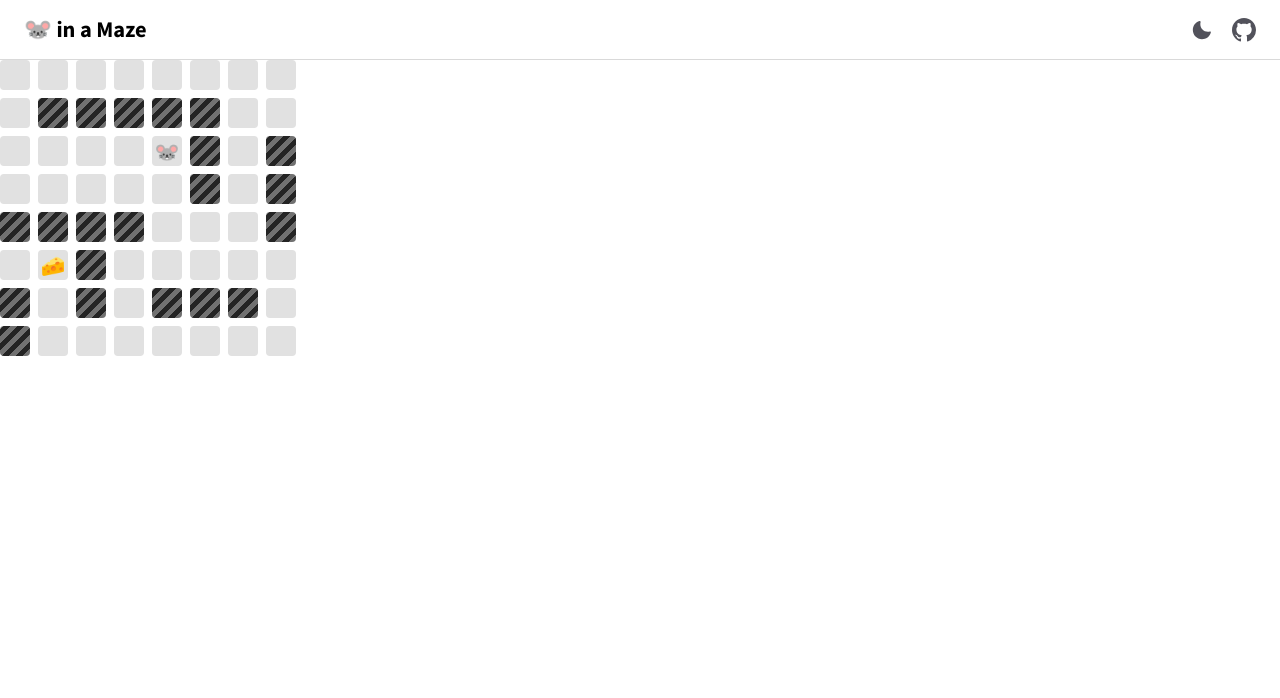
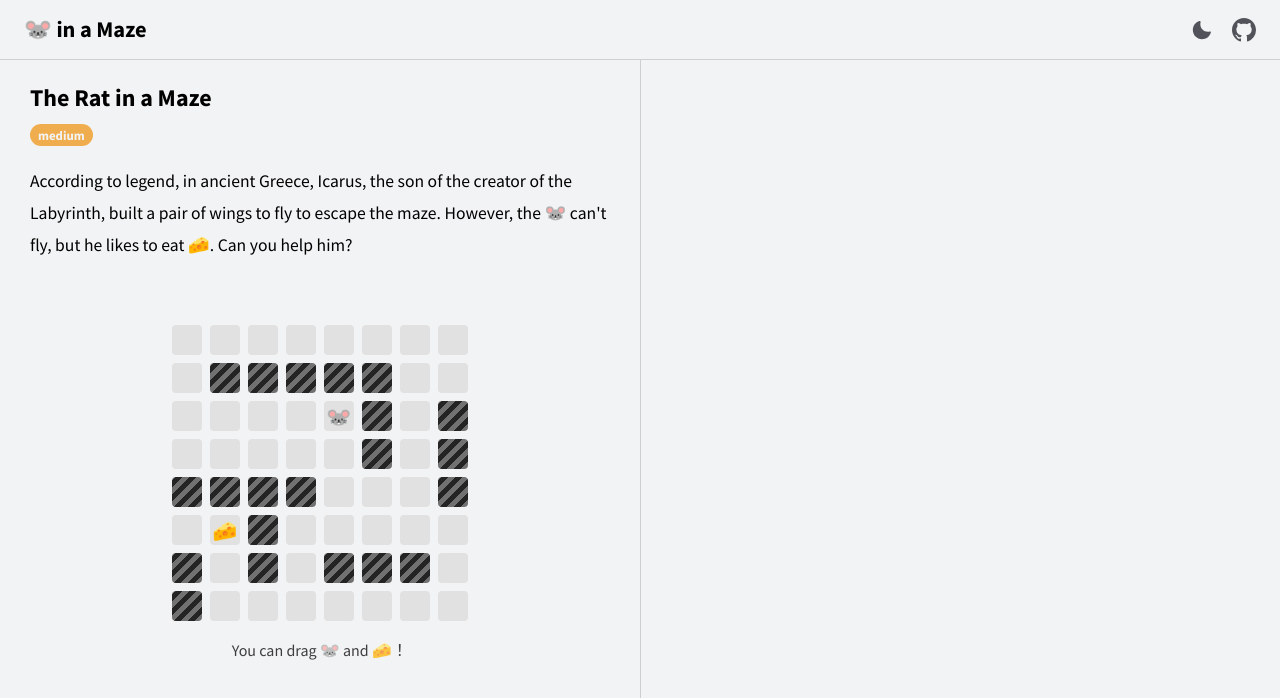
Before and after one commit to maxam2017/rat-in-a-maze, a Next.js app: page / in a window 1280 px wide. Shown: the top 698 px of the page. Built offline with nearby package versions, Linux system fonts and the light colour scheme.

Commit message:
feat: add question description

```diff
--- a/assets/stylesheet/globals.scss
+++ b/assets/stylesheet/globals.scss
@@ -11,6 +11,13 @@
 
   background-color: var(--ui-background);
   transition: all 0.3s;
+  height: 100%;
+}
+
+#__next {
+  display: flex;
+  flex-direction: column;
+  min-height: 100%;
 }
 
 a {
--- /dev/null
+++ b/assets/stylesheet/home.module.scss
@@ -0,0 +1,19 @@
+.view {
+  display: flex;
+  flex: 1;
+}
+
+.view__col {
+  flex: 1;
+  display: flex;
+  flex-direction: column;
+  align-items: center;
+  &:first-of-type {
+    border-right: 1px solid var(--ui-separator);
+  }
+}
+
+.maze__help {
+  margin-top: 20px;
+  color: var(--ui-text-dim);
+}
--- a/assets/stylesheet/variables.scss
+++ b/assets/stylesheet/variables.scss
@@ -3,7 +3,7 @@
   --ui-text-bright: var(--text-dark);
   --ui-text-dim: var(--text-semi-dark);
   --ui-foreground: #52525b;
-  --ui-background: #ffffff;
+  --ui-background: #f2f3f4;
   --ui-separator: rgba(0, 0, 0, 0.15);
 
   --text-dark: rgba(0, 0, 0, 1);
@@ -21,7 +21,7 @@
 [data-theme="dark"] {
   --ui-text: var(--text-semi-white);
   --ui-text-bright: var(--text-white);
-  --ui-text-dim: var(--text-semi-light-white);
+  --ui-text-dim: var(--text-semi-white);
 
   --ui-background: #202124;
   --ui-foreground: #fafbfc;
--- /dev/null
+++ b/components/question/index.ts
@@ -0,0 +1 @@
+export { default } from "./question";
--- /dev/null
+++ b/components/question/question.module.scss
@@ -0,0 +1,31 @@
+.question {
+  width: 100%;
+  padding: 24px 30px;
+}
+
+.question__title {
+  display: flex;
+  flex-direction: column;
+  align-items: flex-start;
+  padding-bottom: 20px;
+  margin: 0;
+}
+
+.question__subtitle {
+  display: flex;
+  align-items: center;
+  margin: 12px 0 0;
+  padding: 4px 8px;
+  border-radius: 100px;
+  color: var(--ui-background);
+  background-color: #f0ad4e;
+  font-size: 0.8rem;
+  font-weight: 700;
+}
+
+.question__content {
+  line-height: 1.8;
+  font-size: 1.1rem;
+  font-weight: 400;
+  margin-bottom: 2.5rem;
+}
--- /dev/null
+++ b/components/question/question.tsx
@@ -0,0 +1,18 @@
+import styles from "./question.module.scss";
+
+export default function Question() {
+  return (
+    <div className={styles.question}>
+      <h2 className={styles.question__title}>
+        The Rat in a Maze
+        <p className={styles.question__subtitle}>medium</p>
+      </h2>
+      <article className={styles.question__content}>
+        According to legend, in ancient Greece, Icarus, the son of the creator
+        of the Labyrinth, built a pair of wings to fly to escape the maze.
+        However, the 🐭 can&#39;t fly, but he likes to eat 🧀️. Can you help
+        him?
+      </article>
+    </div>
+  );
+}
--- a/pages/index.tsx
+++ b/pages/index.tsx
@@ -1,8 +1,19 @@
 import MazeContainer from "components/maze/maze-container";
+import Question from "components/question";
 import type { NextPage } from "next";
+import styles from "../assets/stylesheet/home.module.scss";
 
 const Home: NextPage = () => {
-  return <MazeContainer />;
+  return (
+    <div className={styles.view}>
+      <div className={styles.view__col}>
+        <Question />
+        <MazeContainer />
+        <p className={styles.maze__help}>You can drag 🐭 and 🧀️！</p>
+      </div>
+      <div className={styles.view__col}></div>
+    </div>
+  );
 };
 
 export default Home;
```
